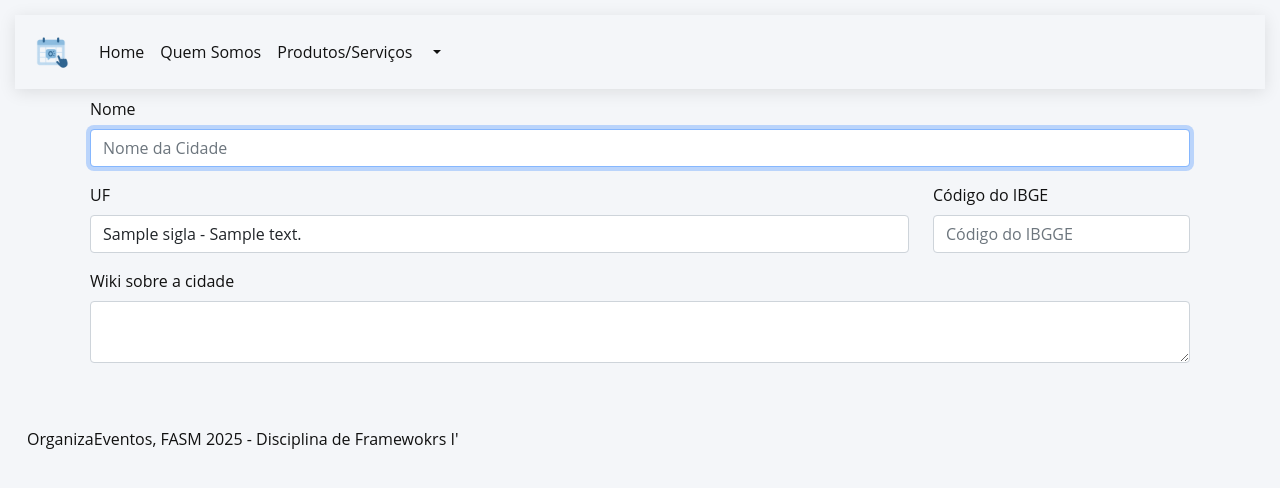
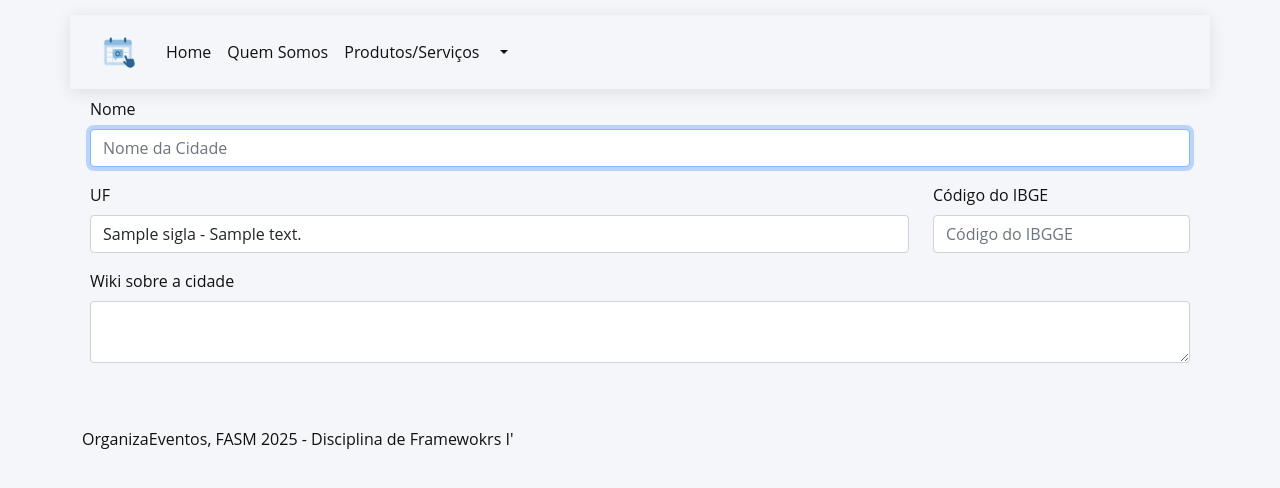
Before and after one commit to Wesley-100/OrganizaEvento, a PHP site: template app/View/sistema/formCidade.php in a window 1280 px wide. Shown: the top 488 px of the page. Run offline with PHP 8.4, Linux system fonts and the light colour scheme; the template is opened without the code that fills it: most values are stand-ins (such as "Sample title", 1, 10 or a date in 2020); data that the repository does not hold is empty; some libraries are stand-ins or nearby versions.

Commit message:
Ajustes no meunu e rodapé

```diff
--- a/app/View/comuns/cabecalho.php
+++ b/app/View/comuns/cabecalho.php
@@ -38,8 +38,8 @@ $nivelUsuario = (int)Session::get("userNivel");
     </head>
     <body>
         <header class="header_area">
-        <div class="main_menu">
-            <nav class="navbar navbar-expand-lg bg-body-tertiary">
+        <div class="main_menu container box_1620">
+            <nav class="navbar navbar-expand-lg navbar-light">
                 <div class="container-fluid">
                     <a class="navbar-brand" href="<?= baseUrl() ?>"><img class="login-img" src="/assets/img/organiza-icone.png" alt="" height="90" width="90"></a>
                         <button class="navbar-toggler" type="button" data-bs-toggle="collapse" data-bs-target="#navbarNavDropdown" aria-controls="navbarNavDropdown" aria-expanded="false" aria-label="Toggle navigation">
--- a/app/View/comuns/rodape.php
+++ b/app/View/comuns/rodape.php
@@ -1,5 +1,5 @@
         </main>
-        <footer class="container-fluid mt-5">
+        <footer class="container-fluid mt-5 container box_1620">
             OrganizaEventos, FASM 2025 - Disciplina de Framewokrs I'
         </footer>
     </body>
--- a/app/View/home.php
+++ b/app/View/home.php
@@ -37,7 +37,7 @@ $eventosAtivos = array_filter($registros, fn($v) => $v['status'] == 1);
                                         <small>
                                             <b>Início:</b> <?= date('d/m/Y', strtotime($evento['data_inicio'])) ?> |
                                             <b>Fim:</b> <?= date('d/m/Y', strtotime($evento['data_termino'])) ?> |
-                                            <b>Capacidade:</b> <?= $evento['capacidade'] ?>
+                                            <b>Capacidade:</b> <?= $evento['capacidade'] ?> pessoas
                                         </small>
                                     </div>
                                 </div>
--- a/app/View/produtos.php
+++ b/app/View/produtos.php
@@ -27,7 +27,7 @@ $eventosPassados = array_filter($registros, fn($v) => $v['status'] != 1);
                         <ul class="list-group list-group-flush text-center">
                             <li class="list-group-item"><b>Início:</b> <?= date('d/m/Y', strtotime($value['data_inicio'])) ?></li>
                             <li class="list-group-item"><b>Fim:</b> <?= date('d/m/Y', strtotime($value['data_termino'])) ?></li>
-                            <li class="list-group-item"><b>Capacidade:</b> <?= $value['capacidade'] ?></li>
+                            <li class="list-group-item"><b>Capacidade:</b> <?= $value['capacidade'] ?> pessoas</li>
                         </ul>
                     </div>
                 </div>
```
Also changed, not shown: 2 other files.
